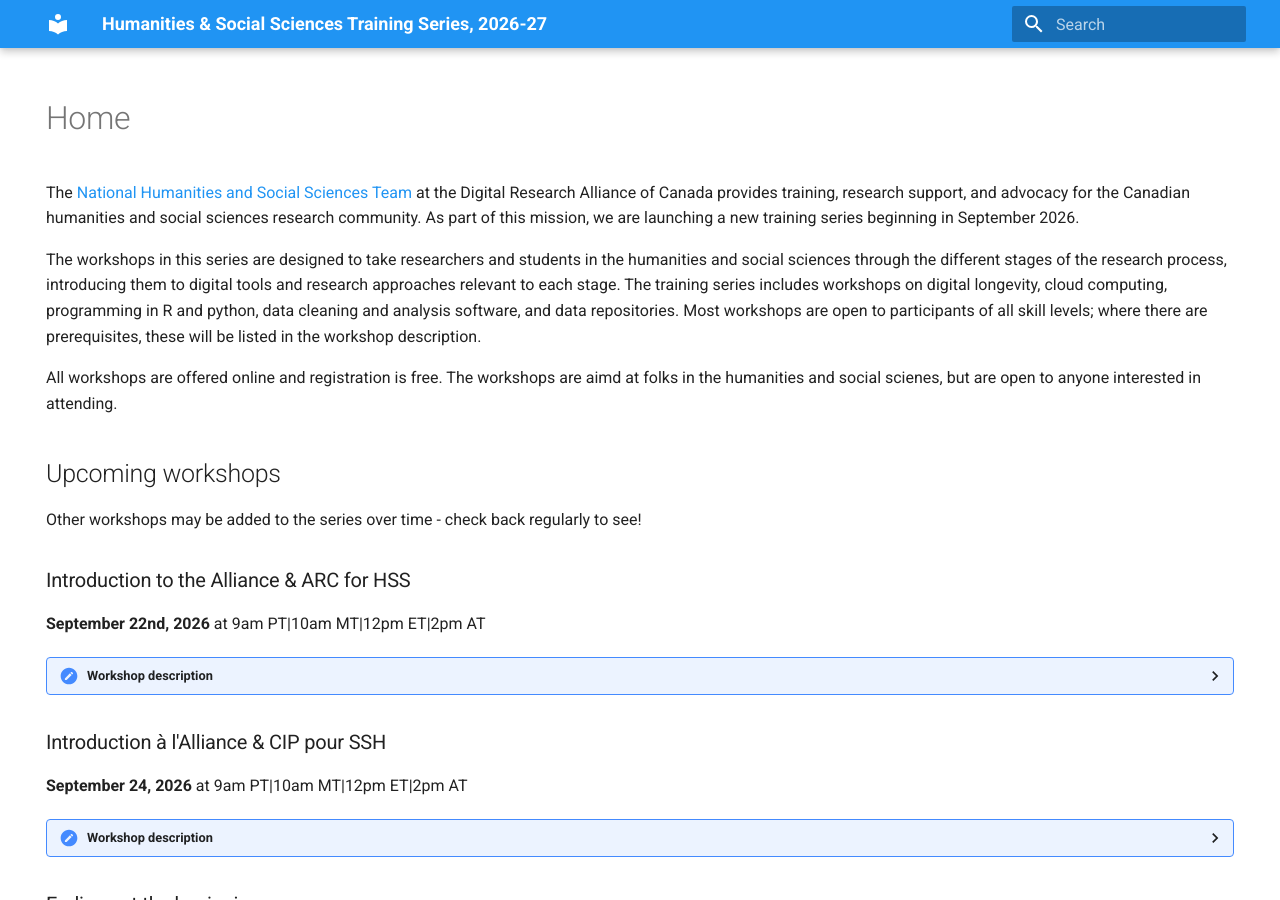
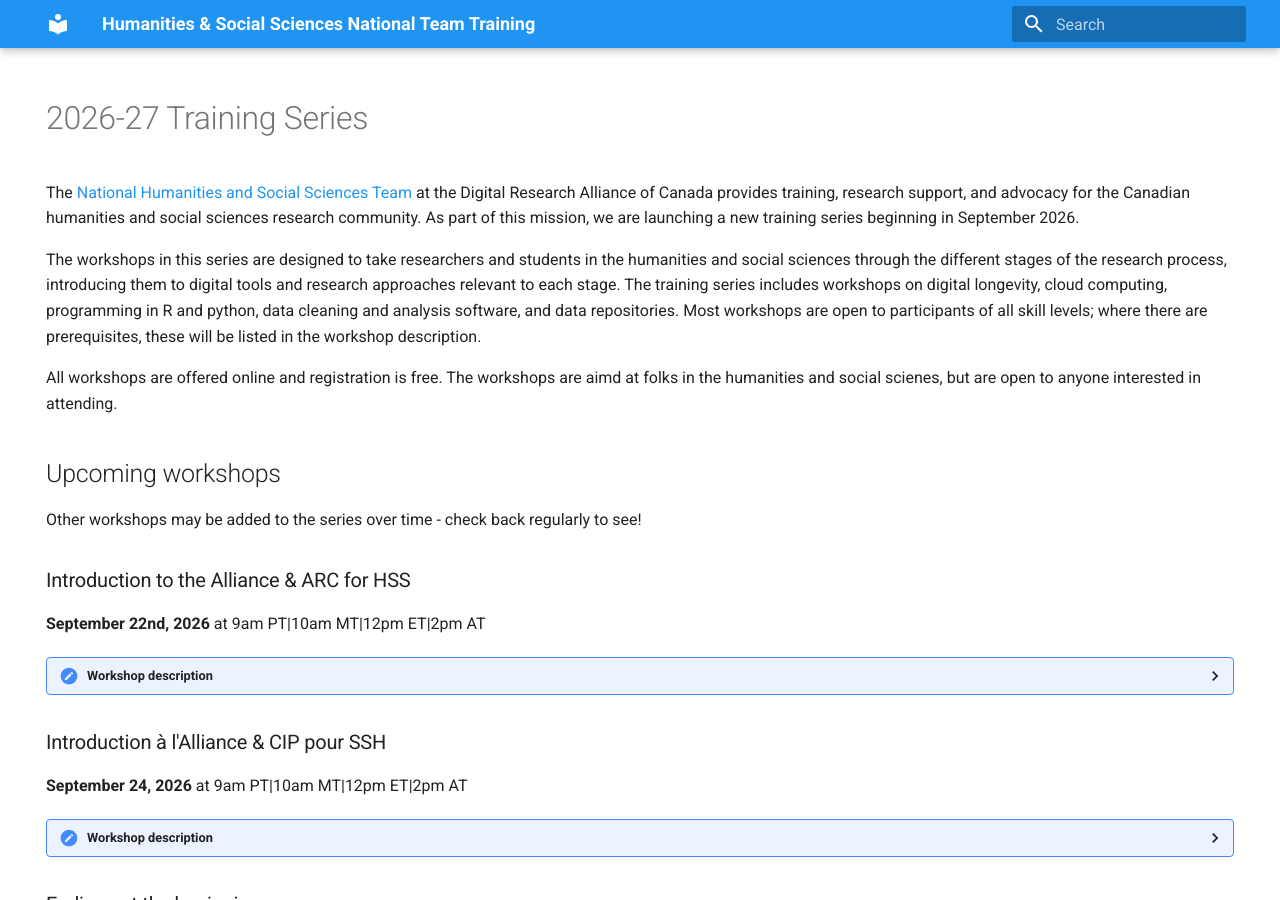
Before and after one commit to hss-nt/2026_training_series, an MkDocs documentation site: the page built from docs/index.md, in a window 1280 px wide and 900 px high. Built offline with MkDocs 1.6.1 and Material for MkDocs 9.7.7, drawn with Linux system fonts in a browser that asks for light colours.

```diff
--- a/mkdocs.yml
+++ b/mkdocs.yml
@@ -1,4 +1,4 @@
-site_name: Humanities & Social Sciences Training Series, 2026-27
+site_name: Humanities & Social Sciences National Team Training
 site_url: https://hss-nt.github.io/2026_training_series/
 theme:
   name: material
@@ -32,7 +32,7 @@ markdown_extensions:
       emoji_generator: !!python/name:material.extensions.emoji.to_svg
 
 nav:
-  - Home: index.md
+  - 2026-27 Training Series: index.md
 
 
 extra_css:
```
Also changed, not shown: docs/index.md (+0 -1 lines).
